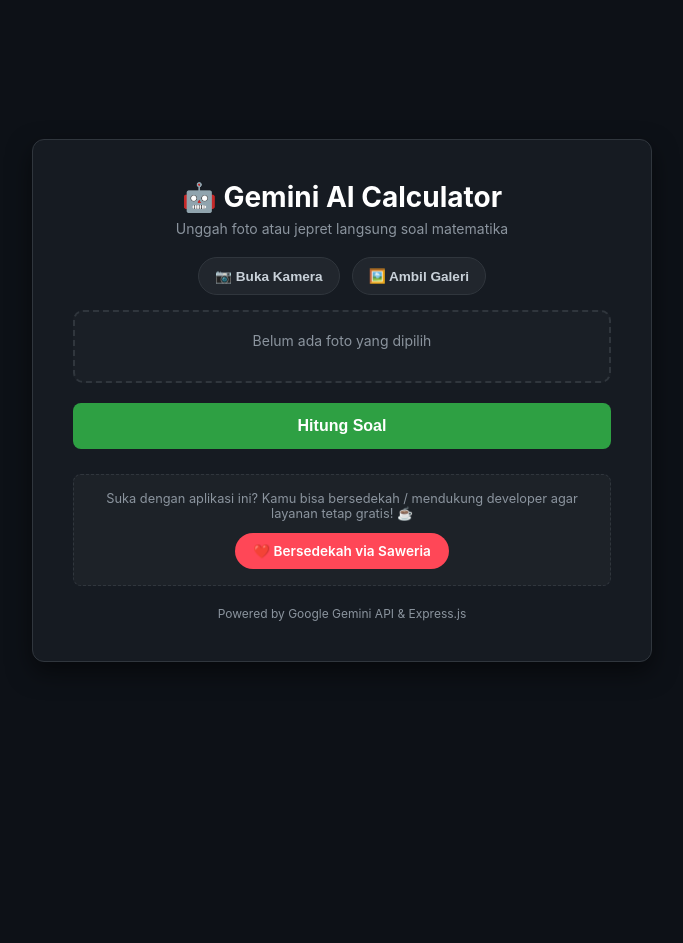
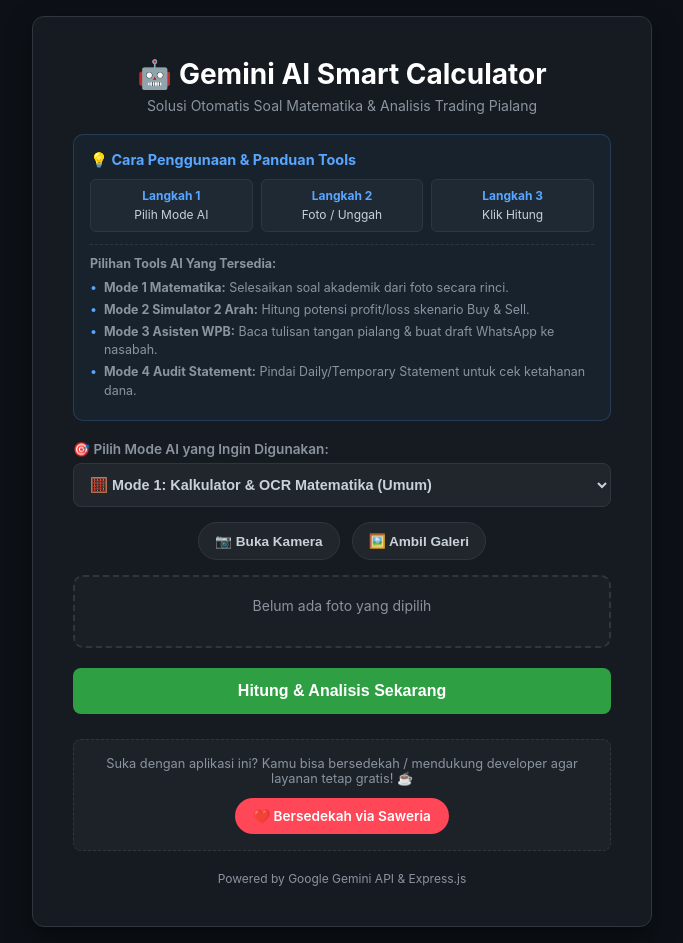
Before and after one commit to akmalcreate/gemini-mathsolver, a website: page public/index.html in a window 1280 px wide. Shown: the whole page, without its empty margins (298-981 px from the left). Before the commit the page ends 800 px from the top, so only its background shows below. Drawn offline with Linux system fonts and the light colour scheme.

Commit message:
feat: integrate trading tools modes in backend and frontend

```diff
--- a/public/index.html
+++ b/public/index.html
@@ -11,14 +11,14 @@
     />
 
     <!-- SEO Meta Tags Utama -->
-    <title>Gemini AI Math Calculator - Solusi Soal Matematika Otomatis</title>
+    <title>Gemini AI Math & Trading Calculator - Solusi Otomatis AI</title>
     <meta
       name="description"
-      content="Kalkulator Matematika berbasis Google Gemini AI. Unggah foto atau jepret langsung soal matematika kamu untuk mendapatkan jawaban dan langkah-langkah penyelesaiannya secara praktis dan otomatis."
+      content="Kalkulator AI Multiguna berbasis Google Gemini. Solusi otomatis untuk pemecahan soal matematika dan analisis perhitungan cepat pialang/trading berjangka dari foto."
     />
     <meta
       name="keywords"
-      content="gemini math solver, AI kalkulator matematika, pecahkan soal matematika foto, OCR matematika AI, solusi matematika otomatis"
+      content="gemini math solver, AI kalkulator matematika, OCR trading berjangka, kalkulator pialang, audit daily statement, solusi matematika otomatis"
     />
     <meta name="author" content="Moch Akmal Almagribi" />
     <meta name="robots" content="index, follow" />
@@ -26,13 +26,10 @@
     <!-- Open Graph / WhatsApp / Social Media Preview -->
     <meta property="og:type" content="website" />
     <meta property="og:url" content="https://gemini-mathsolver.vercel.app/" />
-    <meta
-      property="og:title"
-      content="Gemini AI Math Calculator - Solusi Soal Matematika Otomatis"
-    />
+    <meta property="og:title" content="Gemini AI Math & Trading Calculator" />
     <meta
       property="og:description"
-      content="Foto soal matematikamu dan dapatkan jawaban otomatis lengkap dengan langkah-langkah penyelesaiannya menggunakan AI."
+      content="Foto soal atau catatan trading kamu dan dapatkan analisis perhitungan otomatis lengkap dari Gemini AI."
     />
 
     <!-- Schema.org Structured Data -->
@@ -40,11 +37,11 @@
       {
         "@context": "https://schema.org",
         "@type": "WebApplication",
-        "name": "Gemini AI Math Calculator",
+        "name": "Gemini AI Math & Trading Calculator",
         "url": "https://gemini-mathsolver.vercel.app/",
         "applicationCategory": "EducationalApplication",
         "operatingSystem": "All",
-        "description": "Aplikasi berbasis web untuk menyelesaikan soal matematika secara otomatis dari foto menggunakan Google Gemini AI API.",
+        "description": "Aplikasi berbasis web untuk menyelesaikan soal matematika dan analisis transaksi pialang secara otomatis dari foto menggunakan Google Gemini AI API.",
         "author": {
           "@type": "Person",
           "name": "Moch Akmal Almagribi"
@@ -61,6 +58,7 @@
         --text-muted: #8b949e;
         --accent-green: #2ea043;
         --accent-green-hover: #3fb950;
+        --accent-blue: #58a6ff;
         --paper-bg: #fffef0;
         --paper-line: #e8e8e8;
       }
@@ -90,7 +88,7 @@
         border-radius: 12px;
         padding: 24px;
         width: 100%;
-        max-width: 560px;
+        max-width: 580px;
         box-shadow: 0 10px 25px rgba(0, 0, 0, 0.5);
       }
 
@@ -113,6 +111,78 @@
         font-size: 0.875rem;
         color: var(--text-muted);
         margin-top: 6px;
+      }
+
+      /* KARTU PANDUAN DAN INFORMASI FITUR (UI BARU) */
+      .info-card {
+        background-color: rgba(88, 166, 255, 0.05);
+        border: 1px solid rgba(88, 166, 255, 0.2);
+        border-radius: 10px;
+        padding: 16px;
+        margin-bottom: 20px;
+      }
+
+      .info-title {
+        font-size: 0.9rem;
+        font-weight: 700;
+        color: var(--accent-blue);
+        display: flex;
+        align-items: center;
+        gap: 6px;
+        margin-bottom: 10px;
+      }
+
+      .info-steps {
+        display: grid;
+        grid-template-columns: repeat(3, 1fr);
+        gap: 8px;
+        margin-bottom: 12px;
+        text-align: center;
+      }
+
+      .step-item {
+        background-color: rgba(255, 255, 255, 0.03);
+        border: 1px solid var(--border-color);
+        border-radius: 6px;
+        padding: 8px 4px;
+      }
+
+      .step-num {
+        font-size: 0.75rem;
+        font-weight: 700;
+        color: var(--accent-blue);
+        display: block;
+      }
+
+      .step-desc {
+        font-size: 0.75rem;
+        color: var(--text-main);
+      }
+
+      .tools-guide {
+        font-size: 0.78rem;
+        color: var(--text-muted);
+        line-height: 1.45;
+        border-top: 1px dashed var(--border-color);
+        padding-top: 10px;
+      }
+
+      .tools-guide ul {
+        list-style: none;
+        margin-top: 6px;
+      }
+
+      .tools-guide li {
+        margin-bottom: 4px;
+        padding-left: 14px;
+        position: relative;
+      }
+
+      .tools-guide li::before {
+        content: "•";
+        position: absolute;
+        left: 0;
+        color: var(--accent-blue);
       }
 
       .action-menu {
@@ -327,11 +397,98 @@
   <body>
     <main class="container">
       <header>
-        <h1>🤖 Gemini AI Calculator</h1>
-        <p>Unggah foto atau jepret langsung soal matematika</p>
+        <h1>🤖 Gemini AI Smart Calculator</h1>
+        <p>Solusi Otomatis Soal Matematika & Analisis Trading Pialang</p>
       </header>
 
+      <!-- UI BARU: KARTU INFORMASI PANDUAN CARA PAKAI & TOOLS -->
+      <aside class="info-card">
+        <div class="info-title">
+          <span>💡 Cara Penggunaan & Panduan Tools</span>
+        </div>
+
+        <div class="info-steps">
+          <div class="step-item">
+            <span class="step-num">Langkah 1</span>
+            <span class="step-desc">Pilih Mode AI</span>
+          </div>
+          <div class="step-item">
+            <span class="step-num">Langkah 2</span>
+            <span class="step-desc">Foto / Unggah</span>
+          </div>
+          <div class="step-item">
+            <span class="step-num">Langkah 3</span>
+            <span class="step-desc">Klik Hitung</span>
+          </div>
+        </div>
+
+        <div class="tools-guide">
+          <strong>Pilihan Tools AI Yang Tersedia:</strong>
+          <ul>
+            <li>
+              <strong>Mode 1 Matematika:</strong> Selesaikan soal akademik dari
+              foto secara rinci.
+            </li>
+            <li>
+              <strong>Mode 2 Simulator 2 Arah:</strong> Hitung potensi
+              profit/loss skenario Buy & Sell.
+            </li>
+            <li>
+              <strong>Mode 3 Asisten WPB:</strong> Baca tulisan tangan pialang &
+              buat draft WhatsApp ke nasabah.
+            </li>
+            <li>
+              <strong>Mode 4 Audit Statement:</strong> Pindai Daily/Temporary
+              Statement untuk cek ketahanan dana.
+            </li>
+          </ul>
+        </div>
+      </aside>
+
       <section class="calculator-body">
+        <!-- Pemilih Mode AI -->
+        <div style="margin-bottom: 15px">
+          <label
+            for="calcMode"
+            style="
+              display: block;
+              font-size: 0.85rem;
+              color: var(--text-muted);
+              margin-bottom: 6px;
+              font-weight: 600;
+            "
+          >
+            🎯 Pilih Mode AI yang Ingin Digunakan:
+          </label>
+          <select
+            id="calcMode"
+            style="
+              width: 100%;
+              padding: 12px;
+              background-color: #21262d;
+              color: var(--text-main);
+              border: 1px solid var(--border-color);
+              border-radius: 8px;
+              font-size: 0.9rem;
+              font-weight: 600;
+              cursor: pointer;
+            "
+          >
+            <option value="math">
+              🧮 Mode 1: Kalkulator & OCR Matematika (Umum)
+            </option>
+            <option value="twoway">
+              📈 Mode 2: Simulator Peluang 2 Arah (Buy/Sell)
+            </option>
+            <option value="wpb">
+              👨‍💼 Mode 3: Asisten Edukasi & Draft WA Wakil Pialang
+            </option>
+            <option value="statement">
+              📄 Mode 4: Pemindai & Audit Laporan Harian (Daily Statement)
+            </option>
+          </select>
+        </div>
+
         <div class="action-menu">
           <button class="btn-action" onclick="openCamera()">
             📷 Buka Kamera
@@ -346,7 +503,7 @@
             >Belum ada foto yang dipilih</span
           >
           <figure id="previewWrapper" style="display: none">
-            <img id="imagePreview" alt="Pratinjau Soal Matematika" />
+            <img id="imagePreview" alt="Pratinjau Gambar / Dokumen" />
           </figure>
 
           <input
@@ -365,12 +522,12 @@
         </div>
 
         <button class="btn-submit" id="btnHitung" onclick="hitungSoal()">
-          Hitung Soal
+          Hitung & Analisis Sekarang
         </button>
 
         <aside class="loading-container" id="loadingBox">
           <div class="random-math-stream" id="mathStream">3 x 6 + 2 = ...</div>
-          <p class="loading-text">Menganalisis gambar & menghitung...</p>
+          <p class="loading-text">Menganalisis gambar & memproses data...</p>
         </aside>
 
         <article id="result" class="result-box"></article>
@@ -423,7 +580,7 @@
           reader.onload = function (e) {
             imagePreview.src = e.target.result;
             previewWrapper.style.display = "flex";
-            uploadText.innerText = "Foto Soal Matematika:";
+            uploadText.innerText = "Foto Soal / Dokumen Siap Diproses:";
           };
           reader.readAsDataURL(file);
         }
@@ -463,6 +620,7 @@
         const loadingBox = document.getElementById("loadingBox");
         const perfMetric = document.getElementById("perfMetric");
         const latencyValue = document.getElementById("latencyValue");
+        const selectedMode = document.getElementById("calcMode").value;
 
         const file = selectedFileInput.files[0];
         const reader = new FileReader();
@@ -486,6 +644,7 @@
               body: JSON.stringify({
                 imageBase64: base64Data,
                 mimeType: mimeType,
+                mode: selectedMode,
               }),
             });
 
```
